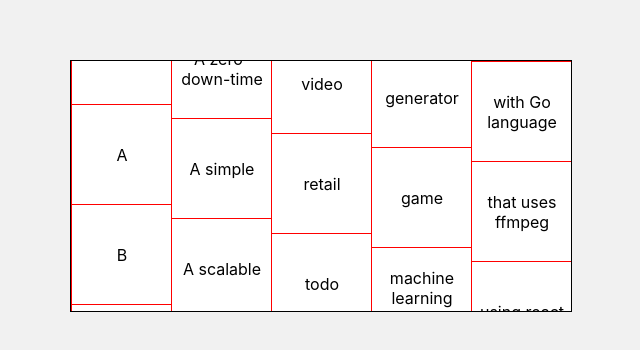
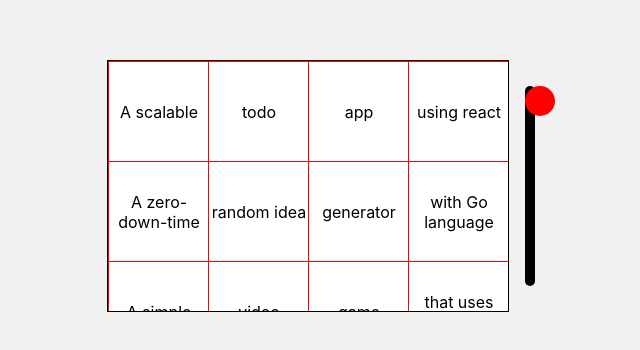
Before and after one commit to vilvai/hackathon-idea-generator, a React (Create React App) app: page / in a window 1280 px wide. Shown: the part 214-564 px from the top of the page, without its empty margins (319-959 px from the left). Built offline with nearby package versions, Linux system fonts and the light colour scheme.

Commit message:
added handle to start slot machine

```diff
--- /dev/null
+++ b/src/Handle.tsx
@@ -0,0 +1,46 @@
+import React from "react";
+import styled from "styled-components";
+
+const Container = styled.div`
+  width: 10px;
+  height: 200px;
+  border-radius: 5px;
+  background-color: black;
+  margin-left: 16px;
+  position: relative;
+`;
+
+interface HandleHeadProps {
+  position: number;
+}
+
+const HandleHead = styled.div.attrs<HandleHeadProps>(({ position }) => ({
+  style: {
+    top: position,
+  },
+}))<HandleHeadProps>`
+  width: 30px;
+  height: 30px;
+  border-radius: 15px;
+  background-color: red;
+  position: absolute;
+`;
+
+interface Props {
+  onStart: () => void;
+  disabled: boolean;
+}
+
+const Handle = ({ onStart, disabled }: Props) => {
+  const [position, setPosition] = React.useState(0);
+
+  //const onMouseMove = (e) => {};
+
+  return (
+    <Container onClick={disabled ? undefined : onStart}>
+      <HandleHead position={position} />
+    </Container>
+  );
+};
+
+export default Handle;
--- a/src/SlotMachine.tsx
+++ b/src/SlotMachine.tsx
@@ -1,19 +1,19 @@
 import React from "react";
 import styled from "styled-components";
+import Handle from "./Handle";
 
 import Reel from "./Reel";
 
-const Container = styled.div`
+const ReelArea = styled.div`
   border: 1px solid black;
   display: flex;
 `;
 
 interface State {
-  reelData: Array<{ position: number; slots: string[] }>;
+  reelData: Array<{ position: number; slots: string[]; speed: number }>;
 }
 
 const ideas: string[][] = [
-  ["A", "B", "C"],
   ["A scalable", "A zero-down-time", "A simple"],
   ["todo", "random idea", "video", "retail"],
   ["app", "generator", "game", "machine learning model"],
@@ -22,33 +22,52 @@
 
 export default class SlotMachine extends React.Component<{}, State> {
   state = {
-    reelData: ideas.map((idea) => ({ position: 0, slots: idea })),
+    reelData: ideas.map((idea) => ({ position: 0, slots: idea, speed: 0 })),
   };
 
-  componentDidMount() {
-    this.update();
-  }
+  startSlotMachine = () => {
+    this.setState(
+      {
+        reelData: this.state.reelData.map((data, i) => ({
+          ...data,
+          speed: 25 + i * 2,
+        })),
+      },
+      this.update
+    );
+  };
 
   update() {
+    const { reelData } = this.state;
     this.setState({
-      reelData: this.state.reelData.map(({ position, ...rest }, i) => ({
-        position: position + 1 + i / 3,
-        ...rest,
+      reelData: reelData.map((data) => ({
+        ...data,
+        position: data.position + data.speed,
+        speed: Math.max(0, data.speed - 0.1),
       })),
     });
 
-    setTimeout(() => this.update(), 16);
+    if (this.isRunning) {
+      setTimeout(() => this.update(), 16);
+    }
+  }
+
+  get isRunning() {
+    return this.state.reelData.some(({ speed }) => speed > 0);
   }
 
   render() {
     const { reelData } = this.state;
 
     return (
-      <Container>
-        {reelData.map(({ position, slots }, i) => (
-          <Reel key={i} position={position} slots={slots} />
-        ))}
-      </Container>
+      <>
+        <ReelArea>
+          {reelData.map(({ position, slots }, i) => (
+            <Reel key={i} position={position} slots={slots} />
+          ))}
+        </ReelArea>
+        <Handle onStart={this.startSlotMachine} disabled={this.isRunning} />
+      </>
     );
   }
 }
```
